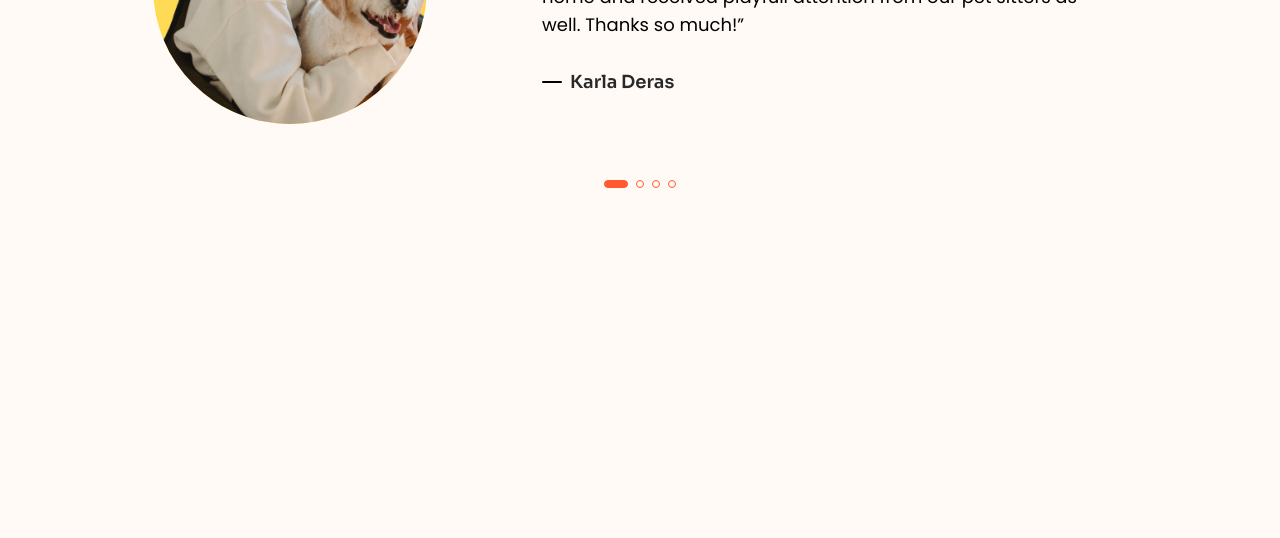
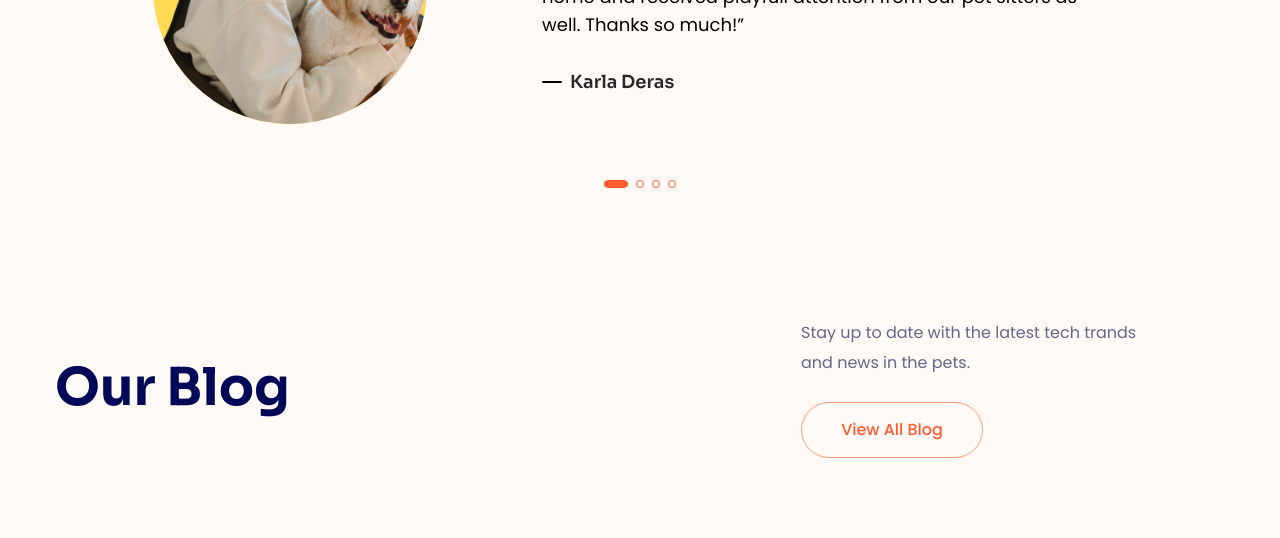
Before and after one commit to nguyenvanhuy1998/f8-htmlcss-04, a plain HTML site: page index.html in a window 1280 px wide. Shown: the part 5480-6018 px from the top of the page. Before the commit the page ends 5721 px from the top, so only its background shows below. Drawn offline with Linux system fonts and the light colour scheme.

Commit message:
Lam phan blog #1

```diff
--- a/assets/css/styles.css
+++ b/assets/css/styles.css
@@ -1074,9 +1074,11 @@ a {
     width: 100%;
     border-radius: inherit;
 }
+
 .reviews-item__content {
     margin-top: 28px;
 }
+
 .reviews-item__quote {
     width: 553px;
     margin-top: 24px;
@@ -1129,3 +1131,33 @@ a {
     background: var(--primary-color);
     cursor: pointer;
 }
+
+/* Blog */
+.blog {
+    padding: 77px 0;
+}
+
+.blog__top {
+    display: flex;
+    align-items: center;
+    justify-content: space-between;
+}
+
+.blog__info {
+    width: 350px;
+    margin-right: 74px;
+}
+
+.blog__desc {
+    margin-top: 0;
+
+}
+
+.blog__cta {
+    margin-top: 24px;
+    min-width: 182px;
+    font-weight: 500;
+    font-size: 1.6rem;
+    color: var(--primary-color);
+    border-color: rgba(255, 91, 46, 0.6);
+}
--- a/index.html
+++ b/index.html
@@ -135,7 +135,7 @@
             </div>
         </header>
 
-        <main style="height: 5000px">
+        <main style="height: 15000px">
             <!-- Hero -->
             <section class="hero">
                 <div class="container">
@@ -745,6 +745,7 @@
                     </div>
                 </div>
             </section>
+            <!-- Reviews -->
             <section class="reviews">
                 <div class="container">
                     <div class="reviews__inner">
@@ -927,6 +928,21 @@
                     </div>
                 </div>
             </section>
+            <!-- Blog -->
+            <section class="blog">
+                <div class="container">
+                    <div class="blog__top">
+                        <h2 class="section-heading">Our Blog</h2>
+                        <div class="blog__info">
+                            <p class="section-desc blog__desc">
+                                Stay up to date with the latest tech trands and
+                                news in the pets.
+                            </p>
+                            <a href="#!" class="btn blog__cta">View All Blog</a>
+                        </div>
+                    </div>
+                </div>
+            </section>
         </main>
     </body>
 </html>
```
